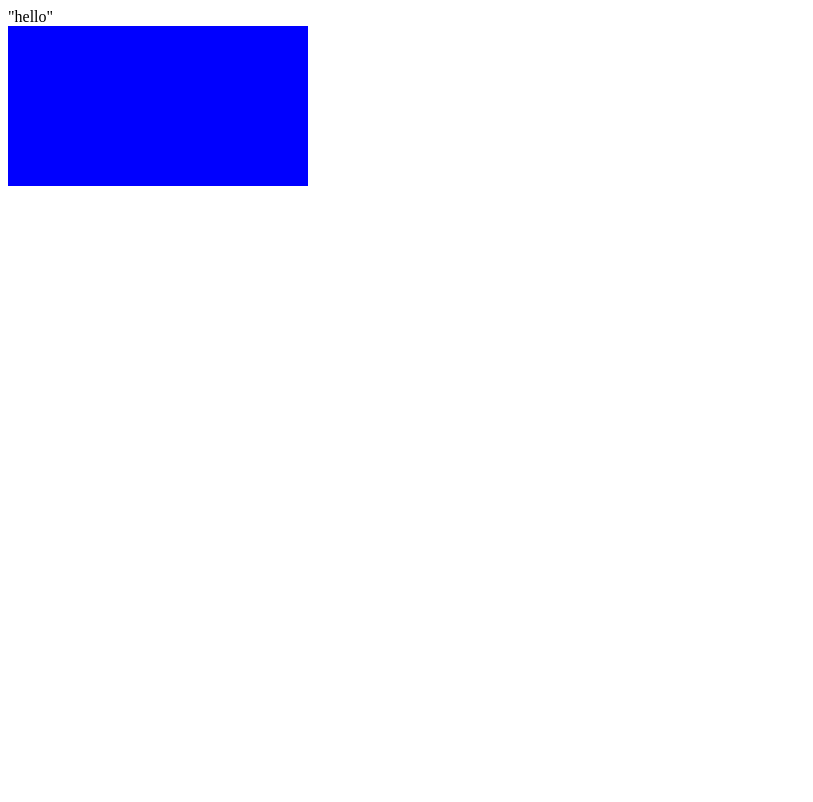
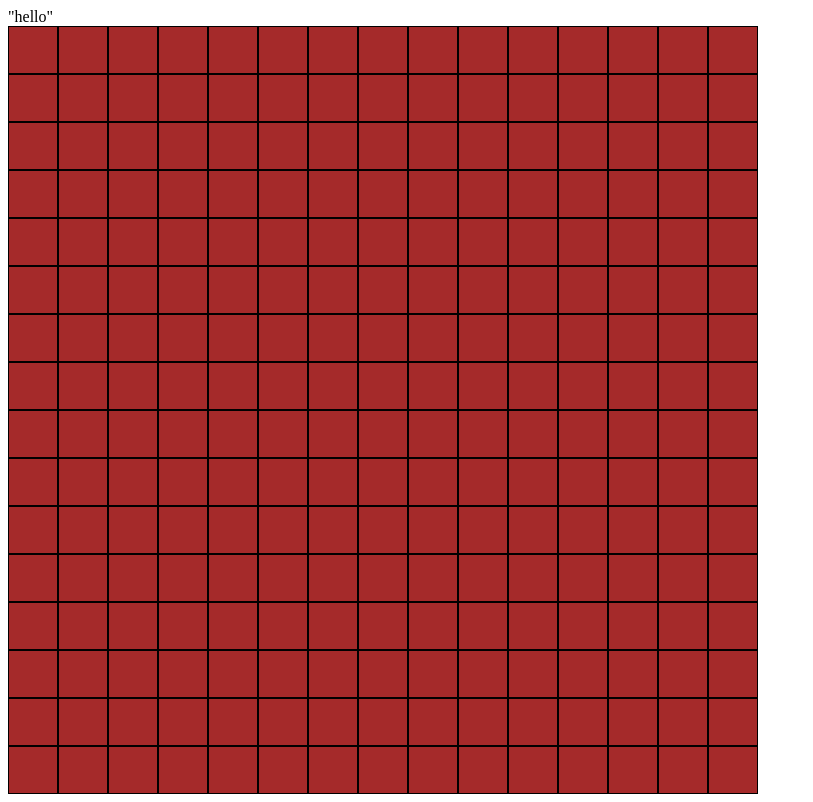
Before and after one commit to MiteshAgrawal6401/jsproject, a plain HTML site: page index.html in a window 1280 px wide. Shown: the whole page, without its empty margins (0-813 px from the left). Drawn offline with Linux system fonts and the light colour scheme.

Commit message:
completed eventlistner

```diff
--- a/project.js
+++ b/project.js
@@ -9,7 +9,23 @@ for(var i=1; i<=16; i++){
     d.className += " flex";
 for(var j=1;j<=15;j++){
     const box1 = document.createElement("div");
-    box1.id="column";
+    let column_name=("row"+i+" -"+j);
+    box1.id=column_name;
     document.getElementById(row_name).appendChild(box1);
+
+    let b= document.getElementById(column_name);
+    b.className += " block";
+
+
 }
 }
+
+let element=document.getElementsByClassName(" block");
+
+for( let i=0 ; i<element.length; i++){
+    element[i].addEventListener("click",function(){mark(i)});
+}
+
+function mark(value){
+    element[value].style.backgroundColor="black";
+}
--- a/style.css
+++ b/style.css
@@ -1,17 +1,21 @@
+
 
 .flex{
 
-    background-color: blue;
-    width: 300px;
-    height: 10px;
+    height: 48px;
     display: flex;
-    flex-direction:column;
-    gap:3px;
+    flex-direction:row;
+
 }
 
-#column{
+.block{
+    border:1px black solid;
+    background-color:brown;
+    width: 48px;
+    gap:3px;
 
-    background-color:brown;
-    width: 20px;
-    height: 10px;
 }
+
+.block:hover{
+    background-color: blueviolet;
+}
```
